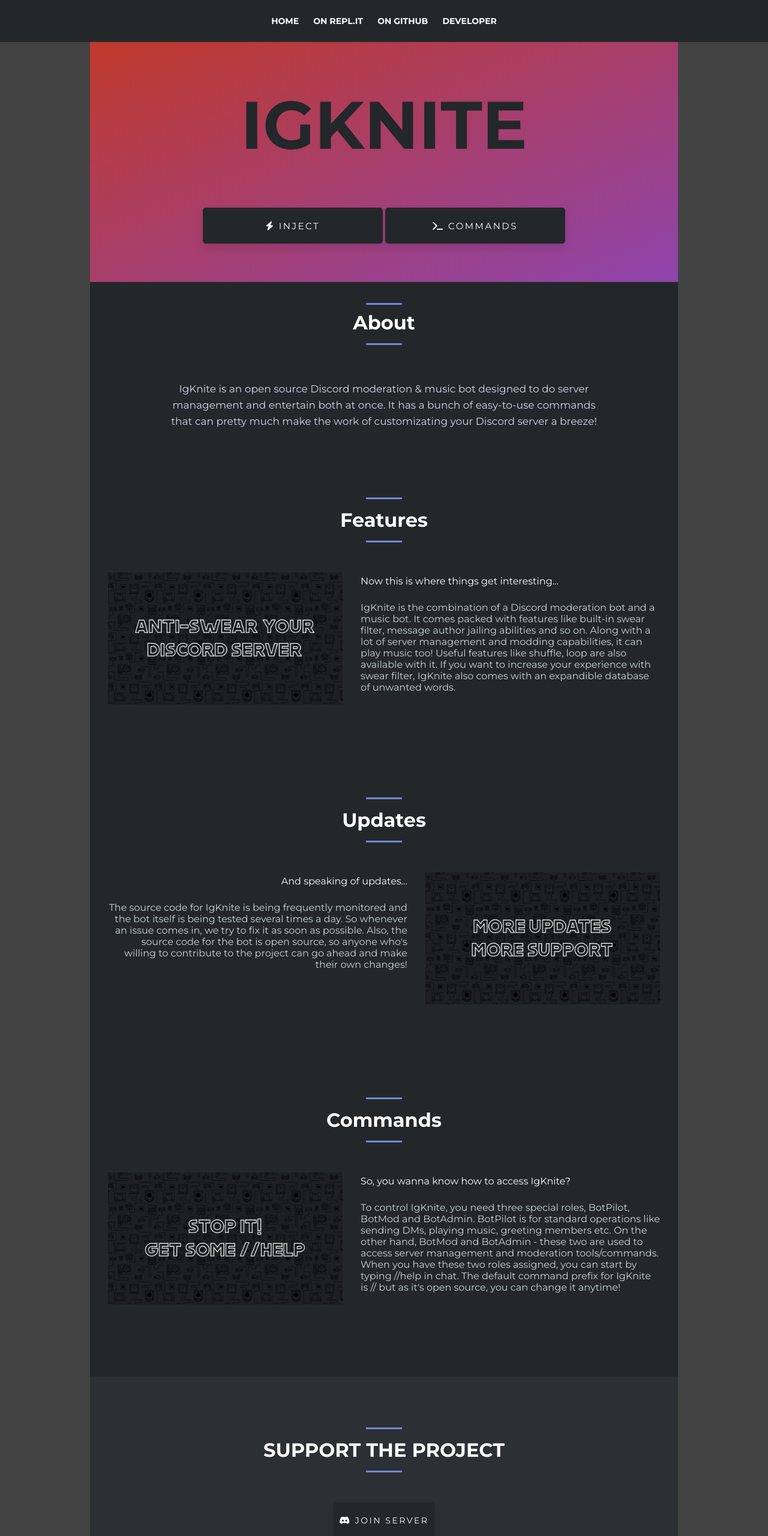
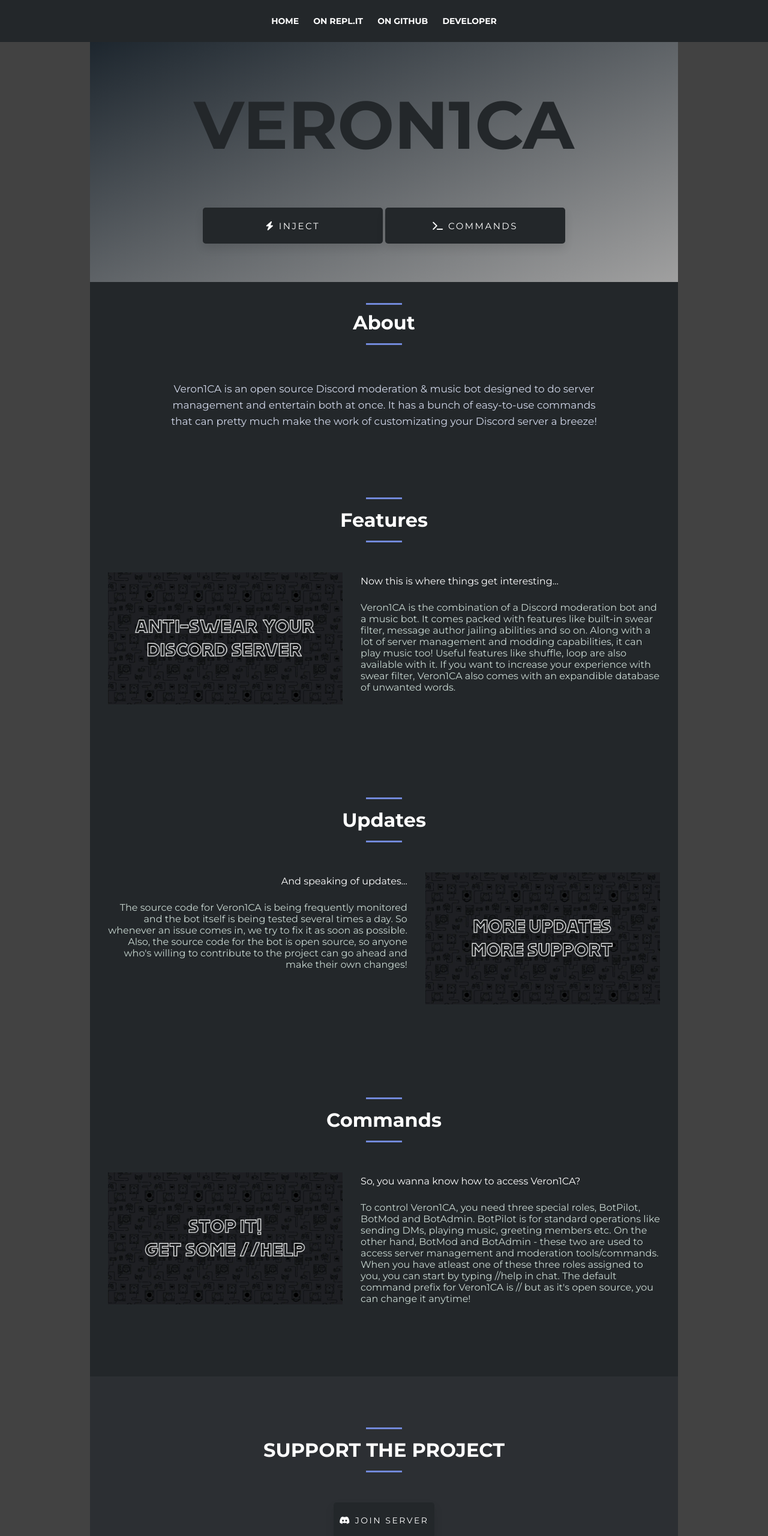
Before and after one commit to shiddharth/IgKnite, a plain HTML site: page index.html in a window 1280 px wide. Shown: the top 2560 px of the page at 60% size. Drawn offline with Linux system fonts and the light colour scheme.

Commit message:
Updated index.html

```diff
--- a/assets/css/styles.css
+++ b/assets/css/styles.css
@@ -63,7 +63,7 @@ body {
 /*Intro*/
 .intro {
 	height: 400px;
-	background: linear-gradient(to bottom right, #c0392b, #8e44ad);
+	background: linear-gradient(to bottom right, #1D262E, #A0A0A0);
 	margin-top: 70px;
 	text-align: center;
 	padding-top: 70px;
--- a/index.html
+++ b/index.html
@@ -3,7 +3,7 @@
 
 <head>
 	<meta charset="UTF-8">
-	<title>IgKnite</title>
+	<title>Veron1CA</title>
 	<link rel="icon" type="image/x-icon" href="assets/favicon.ico">
 
 	<link rel="stylesheet" href="assets/css/styles.css">
@@ -17,8 +17,8 @@
 			<nav class="header_menu">
 				<ul>
 					<li><a href="#!">Home</a></li>
-					<li><a href="https://repl.it/@shiddharth/IgKnite">On Repl.it</a></li>
-					<li><a href="https://github.com/shiddharth/IgKnite">On GitHub</a></li>
+					<li><a href="https://repl.it/@shiddharth/Veron1CA">On Repl.it</a></li>
+					<li><a href="https://github.com/shiddharth/Veron1CA">On GitHub</a></li>
 					<li><a href="https://shiddharth.github.io">Developer</a></li>
 				</ul>
 			</nav>
@@ -27,7 +27,7 @@
 
 	<!-- INTRO -->
 	<section class="intro container">
-		<h1>IgKnite</h1>
+		<h1>Veron1CA</h1>
 		<a href="https://discord.com/api/oauth2/authorize?client_id=792331319443062795&permissions=8&scope=bot"><button class="btn"><i class="fas fa-bolt"></i> Inject</button></a>
 		<a href="#commands"><button class="btn"><i class="fas fa-terminal"></i> Commands</button></a>
 	</section>
@@ -38,7 +38,7 @@
 			<h2>About</h2>
 		</div>
 		<div class="about_content">
-			<p class="txt">IgKnite is an open source Discord moderation & music bot designed to do server management and entertain both at once. It has a bunch of easy-to-use commands that can pretty much make the work of customizating your Discord server a breeze!</p>
+			<p class="txt">Veron1CA is an open source Discord moderation & music bot designed to do server management and entertain both at once. It has a bunch of easy-to-use commands that can pretty much make the work of customizating your Discord server a breeze!</p>
 		</div>
 	</section>
 
@@ -50,7 +50,7 @@
 		<img class="func_img" src="assets/images/func_img1.webp" alt="Feature Image">
 		<div class="func_subtitle">
 			<h3 style="text-align: left;">Now this is where things get interesting...</h3>
-			<p style="text-align: left;">IgKnite is the combination of a Discord moderation bot and a music bot. It comes packed with features like built-in swear filter, message author jailing abilities and so on. Along with a lot of server management and modding capabilities, it can play music too! Useful features like shuffle, loop are also available with it. If you want to increase your experience with swear filter, IgKnite also comes with an expandible database of unwanted words.</p>
+			<p style="text-align: left;">Veron1CA is the combination of a Discord moderation bot and a music bot. It comes packed with features like built-in swear filter, message author jailing abilities and so on. Along with a lot of server management and modding capabilities, it can play music too! Useful features like shuffle, loop are also available with it. If you want to increase your experience with swear filter, Veron1CA also comes with an expandible database of unwanted words.</p>
 		</div>
 	</section>
 	<section class="func container left">
@@ -60,7 +60,7 @@
 		<img class="func_img" src="assets/images/func_img2.webp" alt="Feature Image">
 		<div class="func_subtitle">
 			<h3 style="text-align: right;">And speaking of updates...</h3>
-			<p style="text-align: right;">The source code for IgKnite is being frequently monitored and the bot itself is being tested several times a day. So whenever an issue comes in, we try to fix it as soon as possible. Also, the source code for the bot is open source, so anyone who's willing to contribute to the project can go ahead and make their own changes!</p>
+			<p style="text-align: right;">The source code for Veron1CA is being frequently monitored and the bot itself is being tested several times a day. So whenever an issue comes in, we try to fix it as soon as possible. Also, the source code for the bot is open source, so anyone who's willing to contribute to the project can go ahead and make their own changes!</p>
 		</div>
 	</section>
 	<section id="commands" class="func container">
@@ -69,8 +69,8 @@
 		</div>
 		<img class="func_img" src="assets/images/func_img3.webp" alt="Feature Image">
 		<div class="func_subtitle">
-			<h3 style="text-align: left;">So, you wanna know how to access IgKnite?</h3>
-			<p style="text-align: left;">To control IgKnite, you need three special roles, BotPilot, BotMod and BotAdmin. BotPilot is for standard operations like sending DMs, playing music, greeting members etc. On the other hand, BotMod and BotAdmin - these two are used to access server management and moderation tools/commands. When you have these two roles assigned, you can start by typing //help in chat. The default command prefix for IgKnite is // but as it's open source, you can change it anytime!</p>
+			<h3 style="text-align: left;">So, you wanna know how to access Veron1CA?</h3>
+			<p style="text-align: left;">To control Veron1CA, you need three special roles, BotPilot, BotMod and BotAdmin. BotPilot is for standard operations like sending DMs, playing music, greeting members etc. On the other hand, BotMod and BotAdmin - these two are used to access server management and moderation tools/commands. When you have atleast one of these three roles assigned to you, you can start by typing //help in chat. The default command prefix for Veron1CA is // but as it's open source, you can change it anytime!</p>
 		</div>
 	</section>
 
```
